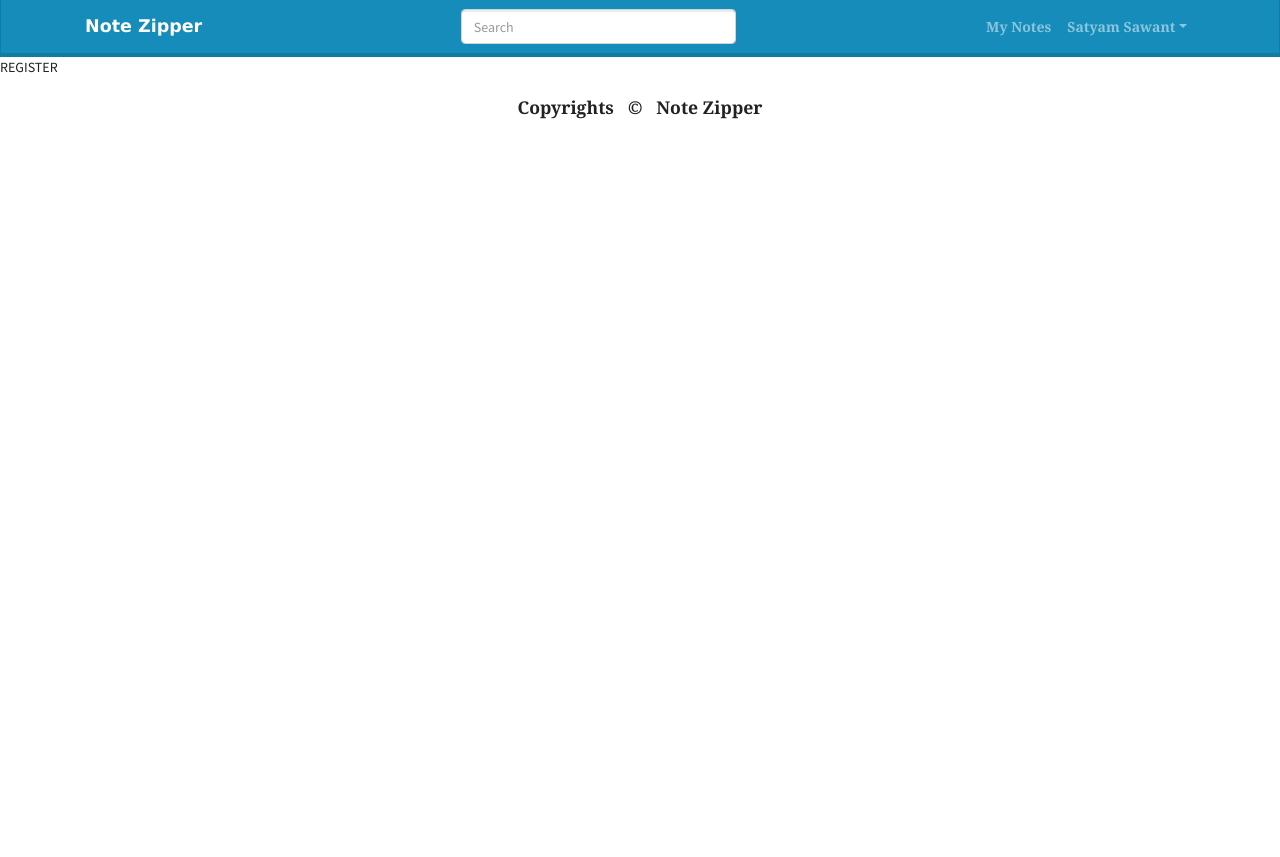
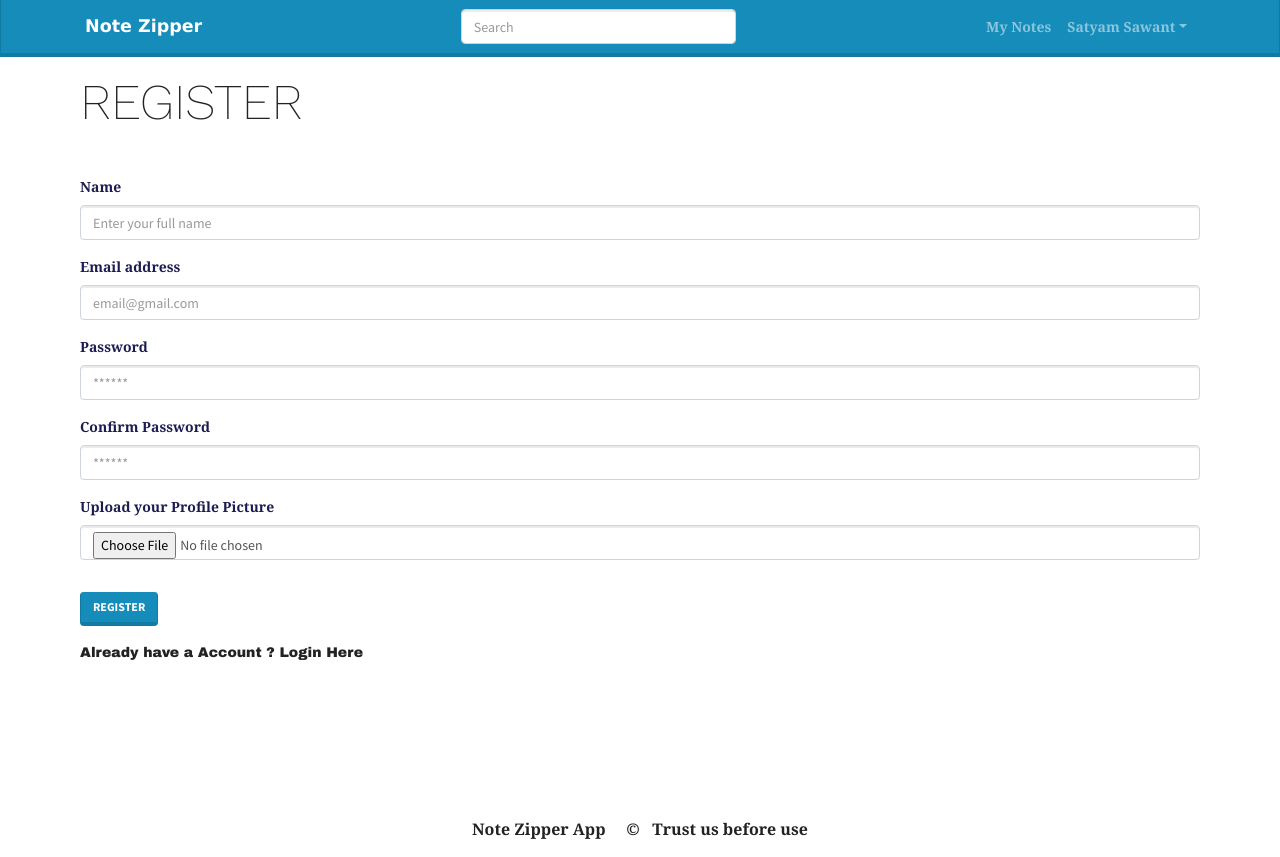
Before and after one commit to SatyamDevGenie/NoteZipper, a React (Create React App) app in the folder frontend/: page /register in a window 1280 px wide. Before the commit the page ends 800 px from the top, so only its background shows below. Built offline with nearby package versions, Linux system fonts and the light colour scheme.

Commit message:
Created a Register Screen

```diff
--- a/frontend/package.json
+++ b/frontend/package.json
@@ -11,9 +11,10 @@
     "@testing-library/react": "^13.4.0",
     "@testing-library/user-event": "^13.5.0",
     "axios": "^1.6.7",
+    "bootstrap": "^5.3.3",
     "framer-motion": "^10.16.16",
     "react": "^18.2.0",
-    "react-bootstrap": "^2.9.2",
+    "react-bootstrap": "^2.10.1",
     "react-dom": "^18.2.0",
     "react-icons": "^4.12.0",
     "react-router-dom": "^6.21.1",
--- a/frontend/src/components/Footer/Footer.js
+++ b/frontend/src/components/Footer/Footer.js
@@ -18,11 +18,11 @@ const Footer = () => {
             className="text-center py-3"
             style={{
               fontWeight: "bold",
-              fontSize: "1.1rem",
+              fontSize: "1rem",
               fontFamily: "Georgia",
             }}
           >
-            Copyrights &nbsp; &copy; &nbsp; Note Zipper
+            Note Zipper App &nbsp; &nbsp;&nbsp;&copy; &nbsp; Trust us before use
           </Col>
         </Row>
       </Container>
--- a/frontend/src/components/MainScreen.css
+++ b/frontend/src/components/MainScreen.css
@@ -13,7 +13,7 @@
 .heading {
   font-size: 50px;
   /* font-family: "Ubuntu", sans-serif; */
-  font-family: "Work Sans", sans-serif;
+  font-family: "Work Sans", sans-serif, Georgia;
   padding: 5px 10px;
 }
 
--- a/frontend/src/screens/LandingPage/LandingPage.css
+++ b/frontend/src/screens/LandingPage/LandingPage.css
@@ -1,9 +1,11 @@
 .title {
-  font-size: 60px;
+  font-size: 50px;
+  font-family: "Georgia";
 }
 .subtitle {
   font-size: 25px;
   padding-top: 10px;
+  margin: 10px;
 }
 .intro-text {
   width: 100%;
@@ -39,7 +41,10 @@
 
 @media only screen and (max-width: 768px) {
   .title {
-    font-size: 40px;
+    font-size: 25px;
+  }
+  .subtitle {
+    font-size: 15px;
   }
   .landingbutton {
     width: 150px;
--- a/frontend/src/screens/LoginScreen/LoginScreen.js
+++ b/frontend/src/screens/LoginScreen/LoginScreen.js
@@ -1,4 +1,4 @@
-import React, { Children, useState } from "react";
+import React, { useState } from "react";
 import { Form, Button, Row, Col } from "react-bootstrap";
 import { Link } from "react-router-dom";
 import MainScreen from "../../components/MainScreen";
@@ -51,31 +51,31 @@ const LoginScreen = () => {
         {loading && <Loading />}
         <Form onSubmit={submitHandler}>
           <Form.Group controlId="formBasicEmail">
-            <Form.Label>Email address</Form.Label>
+            <Form.Label className="email">Email Address</Form.Label>
             <Form.Control
               type="email"
               value={email}
-              placeholder="Enter email"
+              placeholder="email@gmail.com"
               onChange={(e) => setEmail(e.target.value)}
             />
           </Form.Group>
           <br />
           <Form.Group controlId="formBasicPassword">
-            <Form.Label>Password</Form.Label>
+            <Form.Label className="password">Password</Form.Label>
             <Form.Control
               type="password"
               value={password}
-              placeholder="Password"
+              placeholder="******"
               onChange={(e) => setPassword(e.target.value)}
             />
           </Form.Group>
 
-          <Button variant="primary mt-3" type="submit">
-            Submit
+          <Button variant="secondary mt-3" type="submit" className="btn">
+            Login
           </Button>
         </Form>
         <Row className="py-3">
-          <Col>
+          <Col style={{ fontFamily: "Arial Black" }}>
             New Customer ? <Link to="/register">Register Here</Link>
           </Col>
         </Row>
--- a/frontend/src/screens/MyNotes/MyNotes.js
+++ b/frontend/src/screens/MyNotes/MyNotes.js
@@ -27,14 +27,14 @@ const MyNotes = () => {
   return (
     <MainScreen title="Welcome Back Satyam...">
       <Link to="createnote">
-        <Button style={{ marginLeft: "30px" }} size="lg">
+        <Button size="lg" className="ml-3">
           Create New Note
         </Button>
       </Link>
       <br /> <br />
       {notes.map((note) => (
         <Accordion key={note._id}>
-          <Card style={{ marginTop: "10" }}>
+          <Card>
             <Card.Header style={{ display: "flex" }}>
               <span
                 style={{
@@ -47,7 +47,7 @@ const MyNotes = () => {
                 }}
               >
                 <Accordion.Item eventKey="0" variant="link">
-                  <Accordion.Header style={{ fontSize: "1.3rem" }}>
+                  <Accordion.Header style={{ fontSize: "1rem" }}>
                     {note.title}
                   </Accordion.Header>
                 </Accordion.Item>
@@ -69,9 +69,9 @@ const MyNotes = () => {
                 <h5 style={{ fontFamily: "Georgia" }}>
                   <Badge
                     style={{
-                      padding: "1rem",
+                      padding: "0.5rem",
                       border: "1px solid #1c1c50",
-                      borderRadius: "10px",
+                      borderRadius: "5px",
                       marginLeft: "20px",
                       variant: "success",
                       fontSize: "0.8rem",
--- /dev/null
+++ b/frontend/src/screens/RegisterScreen/RegisterScreen.css
@@ -0,0 +1,29 @@
+.loginContainer {
+  display: flex;
+  flex-direction: column;
+  margin: 10px;
+}
+
+.name {
+  font-family: Georgia;
+  font-weight: bold;
+  color: #1c1c50;
+}
+
+.email {
+  font-family: Georgia;
+  font-weight: bold;
+  color: #1c1c50;
+}
+
+.password {
+  font-family: Georgia;
+  font-weight: bold;
+  color: #1c1c50;
+}
+
+.upload {
+  font-family: Georgia;
+  font-weight: bold;
+  color: #1c1c50;
+}
--- a/frontend/src/screens/RegisterScreen/RegisterScreen.js
+++ b/frontend/src/screens/RegisterScreen/RegisterScreen.js
@@ -1,7 +1,85 @@
 import React from "react";
+import { Form, Button, Row, Col } from "react-bootstrap";
+import MainScreen from "../../components/MainScreen";
+import { Link } from "react-router-dom";
+import "./RegisterScreen.css";
 
 const RegisterScreen = () => {
-  return <div>REGISTER</div>;
+  const postDetails = (p) => {
+    p.preventDefault();
+  };
+
+  return (
+    <MainScreen title="REGISTER">
+      <div className="loginContainer">
+        <Form>
+          <Form.Group controlId="name">
+            <Form.Label className="name">Name</Form.Label>
+            <Form.Control
+              type="name"
+              // value={name}
+              placeholder="Enter your full name"
+              // onChange={(e) => setName(e.target.value)}
+            />
+          </Form.Group>
+          <Form.Group controlId="formBasicEmail" className="mt-3">
+            <Form.Label className="email">Email address</Form.Label>
+            <Form.Control
+              type="email"
+              // value={email}
+              placeholder="email@gmail.com"
+              // onChange={(e) => setEmail(e.target.value)}
+            />
+          </Form.Group>
+          <Form.Group controlId="formBasicPassword" className="mt-3">
+            <Form.Label className="password">Password</Form.Label>
+            <Form.Control
+              type="password"
+              // value={password}
+              placeholder="******"
+              // onChange={(e) => setPassword(e.target.value)}
+            />
+          </Form.Group>
+          <Form.Group controlId="confirmPassword" className="mt-3">
+            <Form.Label className="password">Confirm Password</Form.Label>
+            <Form.Control
+              type="password"
+              // value={confirmpassword}
+              placeholder="******"
+              // onChange={(e) => setConfirmPassword(e.target.value)}
+            />
+          </Form.Group>
+
+          <Form.Group controlId="formFile" className="mt-3">
+            <Form.Label className="upload">
+              {" "}
+              Upload your Profile Picture
+            </Form.Label>
+            {/* <Form.File
+              onChange={(e) => postDetails(e.target.files[0])}
+              id="custom-file"
+              type="image/png"
+              label="Upload Profile Picture"
+              custom
+            /> */}
+            <Form.Group controlId="formFile" className="mb-3">
+              {/* <Form.Label>Choose a file</Form.Label> */}
+              <Form.Control type="file" onChange={postDetails} />
+            </Form.Group>
+          </Form.Group>
+
+          <Button variant="primary" type="submit" className="mt-3">
+            Register
+          </Button>
+        </Form>
+        <Row className="py-3">
+          <Col style={{ fontFamily: "Arial Black" }}>
+            Already have a Account ? <Link to="/login">Login Here</Link>
+          </Col>
+        </Row>
+      </div>
+    </MainScreen>
+  );
 };
 
 export default RegisterScreen;
```
Also changed, not shown: frontend/src/screens/LandingPage/LandingPage.js (+10 -1 lines), 1 other file (tests, documents, lock files or other folders).
